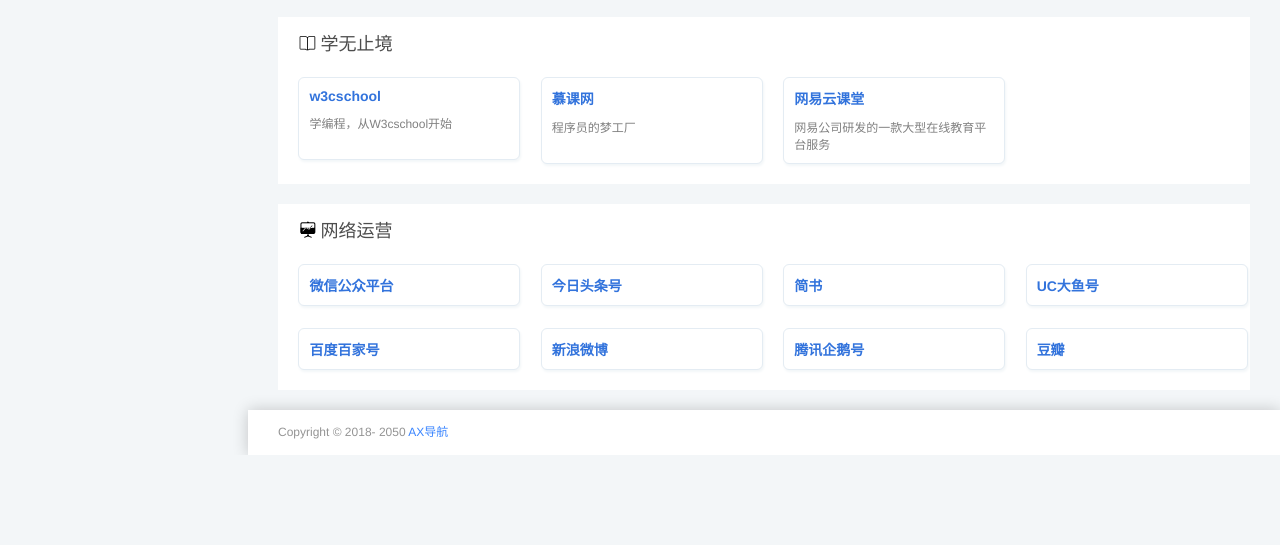
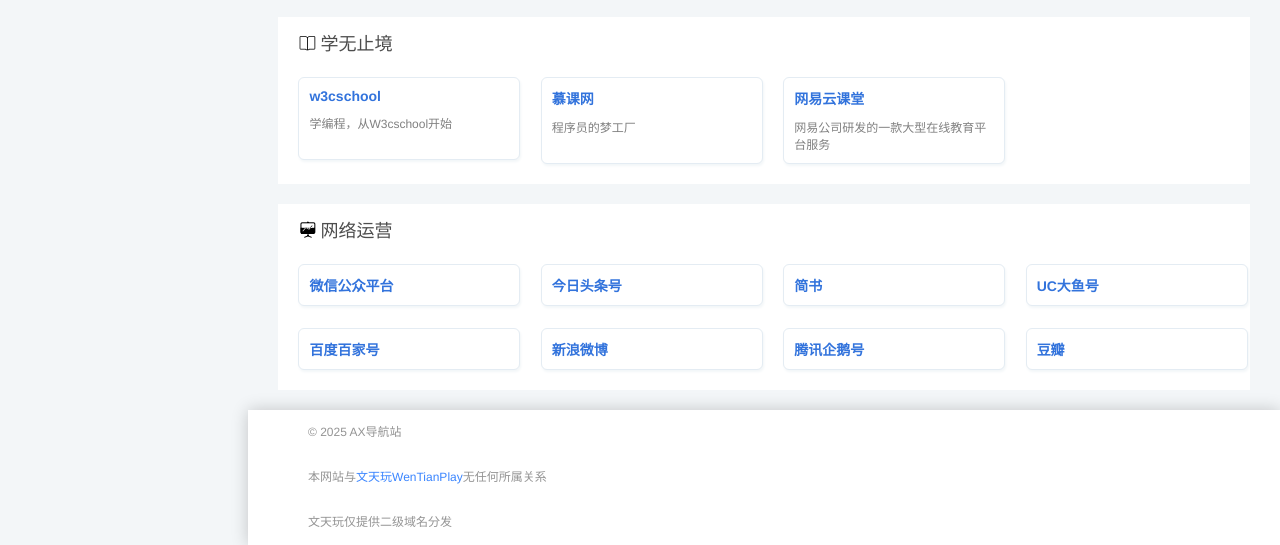
Before and after one commit to scten/ax.github.io, a plain HTML site: page index.html in a window 1280 px wide. Shown: the part 1553-2098 px from the top of the page. Before the commit the page ends 2008 px from the top, so only its background shows below. Drawn offline with Linux system fonts and the light colour scheme.

Commit message:
Add files via upload

```diff
--- a/index.html
+++ b/index.html
@@ -416,9 +416,10 @@
                 </div>
                 <footer class="footer">
                     <div class="copyright">
-                        <div>
-                            Copyright © 2018- 2050
-                            <a href="http://ax.wentianplay.com">AX导航</a>
+                        <div class="copyright">
+                            © 2025 AX导航站<br>
+                            本网站与<a href="https://WenTianPlay.com">文天玩WenTianPlay</a>无任何所属关系<br>
+                            文天玩仅提供二级域名分发
                         </div>
                     </div>
                 </footer>
```
